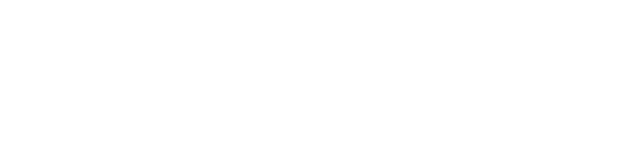
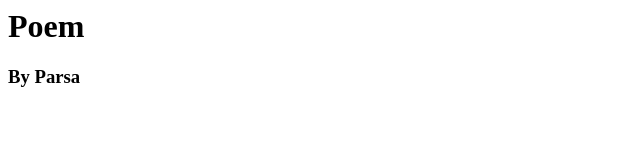
Before and after one commit to Parsa6626/Shalam_website, a plain HTML site: page index.html in a window 1280 px wide. Shown: the whole page, without its empty margins (0-640 px from the left). Drawn offline with Linux system fonts and the light colour scheme.

Commit message:
Html Poem

```diff
--- a/index.html
+++ b/index.html
@@ -1,5 +1,6 @@
 <html>
-
+  <h1>Poem</h1>
+  <h3>By Parsa</h3>
 <body>
 
 </html>
```
